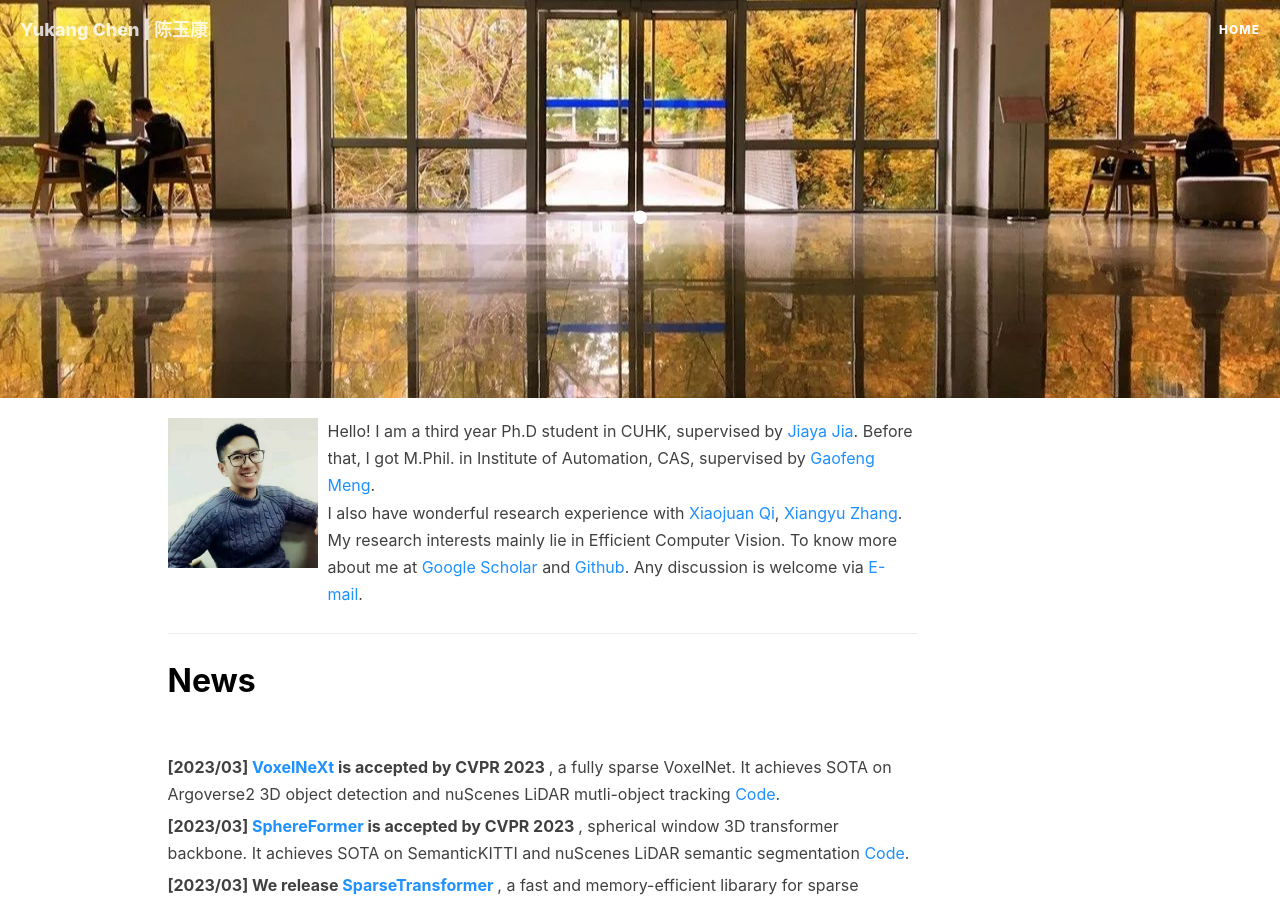
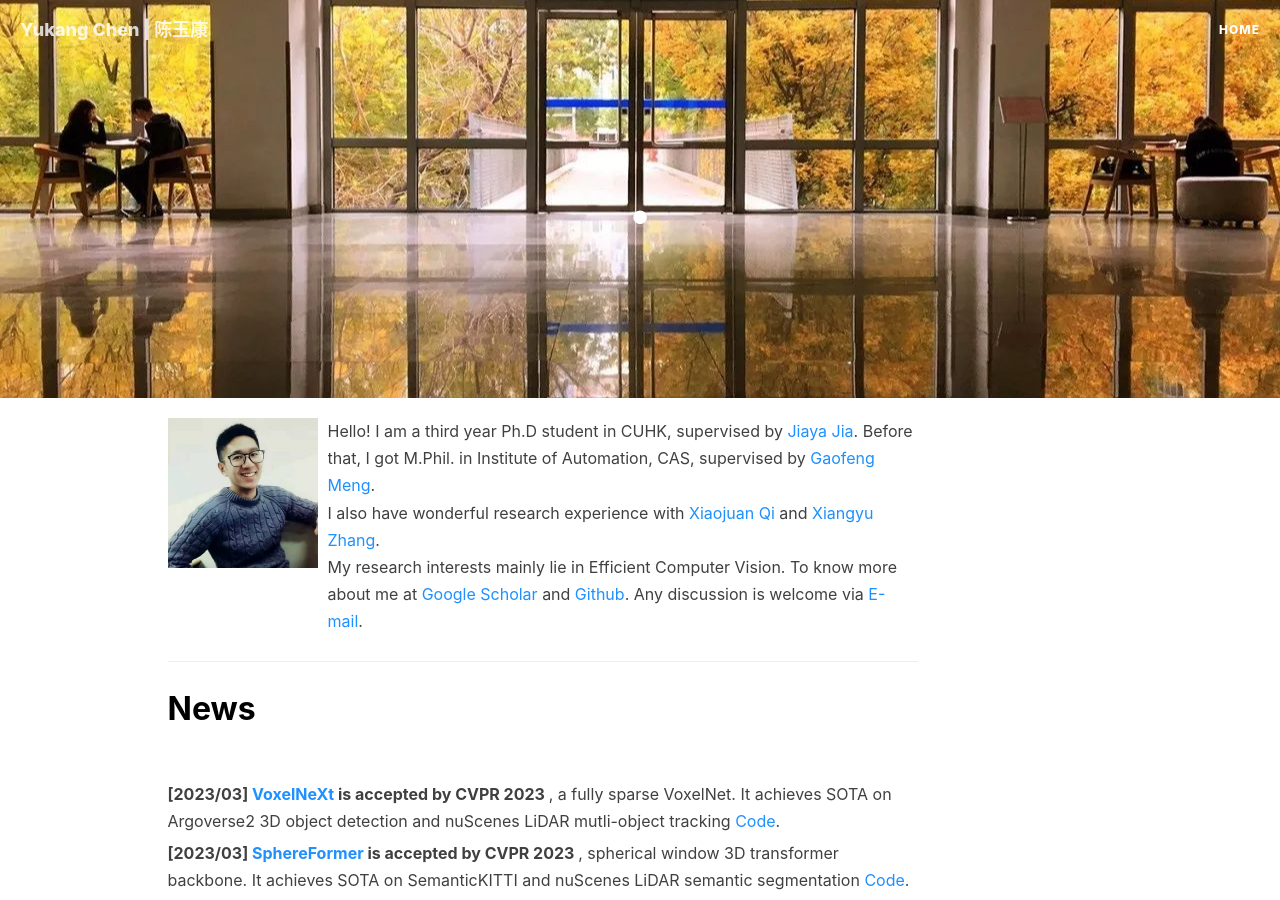
Before and after one commit to yukang2017/yukang2017.github.io, a Jekyll site: the page built from index.html, in a window 1280 px wide and 900 px high. Built offline with Jekyll 4.4.1, drawn with Linux system fonts in a browser that asks for light colours; nearby versions of some CDN libraries; the list of posts is cut into pages by our own code; comment, search, counter and statistics services are not loaded.

Commit message:
Update index.html

```diff
--- a/index.html
+++ b/index.html
@@ -13,7 +13,7 @@ description: ""
 					Hello! I am a third year Ph.D student in CUHK, supervised by <a target="_blank"
 					   href="http://jiaya.me/"><font color="DodgerBlue">Jiaya Jia</font></a>. Before that, I got M.Phil. in Institute of Automation, CAS, supervised by <a target="_blank"
 					 href="https://scholar.google.com/citations?user=5hti_r0AAAAJ&hl=zh-CN"><font color="DodgerBlue">Gaofeng Meng</font></a></font>. <br> I also have wonderful research experience with
-			<a target="_blank" href="https://scholar.google.com/citations?user=bGn0uacAAAAJ&hl=en"><font color="DodgerBlue">Xiaojuan Qi</font></a></font>,
+			<a target="_blank" href="https://scholar.google.com/citations?user=bGn0uacAAAAJ&hl=en"><font color="DodgerBlue">Xiaojuan Qi</font></a></font> and
 			<a target="_blank" href="https://scholar.google.com/citations?user=yuB-cfoAAAAJ&hl=en"><font color="DodgerBlue">Xiangyu Zhang</font></a></font>.
 			<br> My research interests mainly lie in Efficient Computer Vision.
 			To know more about me at
```
